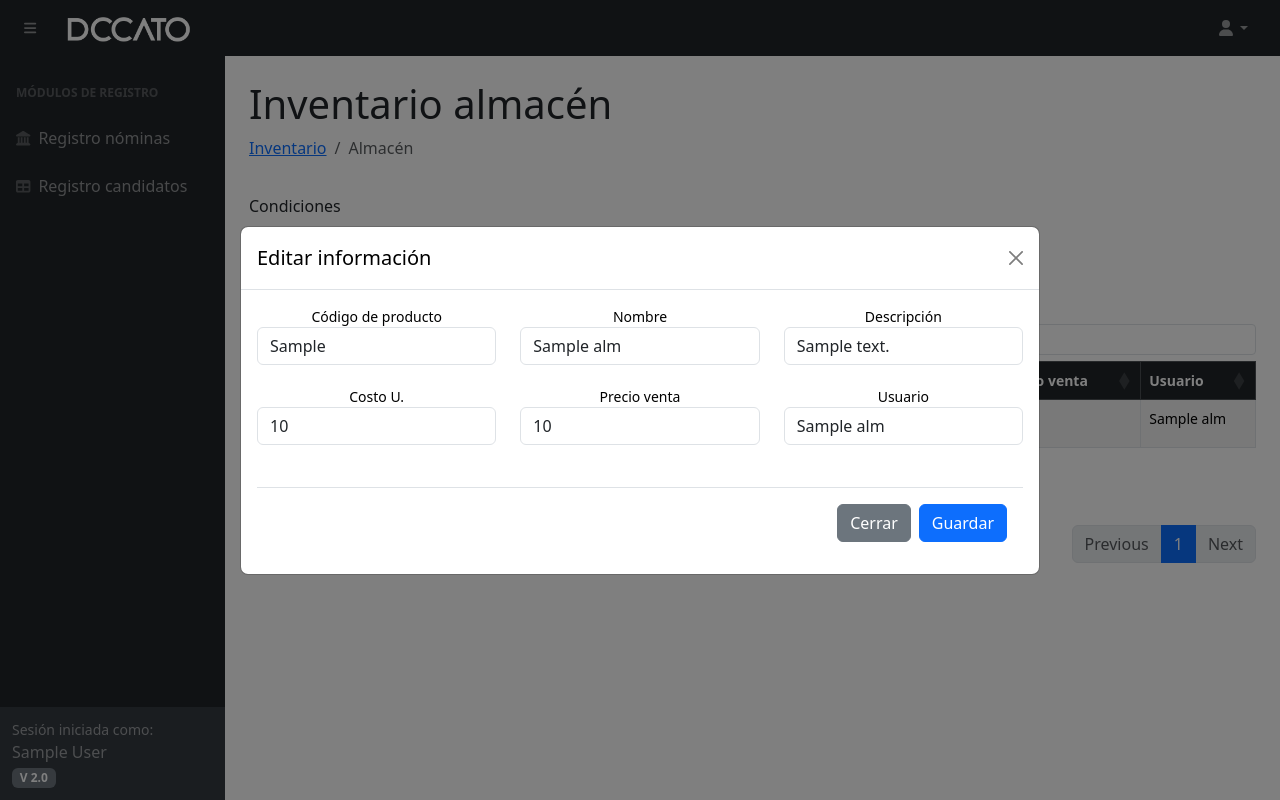
After one commit to JuanGon8/DCCato, a PHP site: page /inventario_al.php in a window 1280 px wide, after a click that opens the changed part. The commit adds this page. Run offline with PHP 8.4, Linux system fonts and the light colour scheme; the visitor is signed in with stand-in values (Sample User, id 1); tables that the repository leaves empty or names only in its code hold one stand-in row (values such as "Sample post"); some libraries are stand-ins or nearby versions.

Commit message:
Inv RH-Almacén
se añadieron los las vistas de inventario de RH y almacén.

```diff
--- a/departamentos.php
+++ b/departamentos.php
@@ -104,9 +104,6 @@ include 'navbar.php';
                                                 <button type="button" class="btn btn-outline-danger btn-sm" onclick="eliminarRegistro(<?php echo $row['id']; ?>)">
                                                     <i class="fa-solid fa-trash"></i>
                                                 </button>
-                                                <button type="button" class="btn btn-outline-info btn-sm" onclick="moverRepse(<?php echo $row['id']; ?>)" title="Mover a REPSE">
-                                                    <i class="fa-solid fa-arrow-right"></i>
-                                                </button>
                                                 <div class="modal modal-lg fade" id="exampleModal_<?php echo $row['id']; ?>" tabindex="0" aria-labelledby="exampleModalLabel" aria-hidden="true">
                                                     <div class="modal-dialog modal-dialog-centered">
                                                         <div class="modal-content">
--- a/eliminar_registro.php
+++ b/eliminar_registro.php
@@ -17,13 +17,13 @@ if ($conn->connect_error) {
 $codigo = $_GET['codigo'];
 
 // Prepara y ejecuta la consulta SQL para mover el registro a la tabla "reclutamiento_baja"
-$sql = "INSERT INTO reclutamiento_baja SELECT * FROM reclutamiento WHERE codigo = ?";
+$sql = "INSERT INTO reclutamiento_baja SELECT codigo, fecha_alta, ap_pat, ap_mat, nombre, ubicacion, salario_diario, sbc, departamento, turno, nss, rfc, curp, sexo, fecha_nac, puesto, entidad, cp, estado_civil, e_banco, n_ecuenta, suc_epago, imss_pat FROM reclutamiento WHERE codigo = ?";
 if ($stmt = $conn->prepare($sql)) {
     $stmt->bind_param("i", $codigo); // "i" indica un entero (cambia si el campo no es un entero)
 
     if ($stmt->execute()) {
         // Registro movido con éxito
-        echo "Registro movido a la tabla reclutamiento_baja con éxito. window.location.href = 'bajas.php';";
+        echo "Registro movido a la tabla reclutamiento_baja con éxito.";
     } else {
         echo "Error al mover el registro: " . $stmt->error;
     }
--- /dev/null
+++ b/inventario_al.php
@@ -0,0 +1,157 @@
+<?php
+session_start();
+require 'conexion.php';
+
+if (!isset($_SESSION['id'])) {
+    header("Location: index.php");
+}
+$tipo_usuario = $_SESSION['tipo_usuario'];
+$sql3 = "SELECT * FROM inv_alm";
+$resultado13 = $mysqli->query($sql3);
+?>
+<?php
+include 'navbar.php';
+?>
+<div id="layoutSidenav_content">
+    <main>
+        <link href="datatables/DataTables-1.13.7/css/dataTables.bootstrap5.min.css" rel="stylesheet">
+        <link href="datatables/AutoFill-2.6.0/css/autoFill.bootstrap5.css" rel="stylesheet">
+        <link href="datatables/Buttons-2.4.2/css/buttons.bootstrap5.min.css" rel="stylesheet">
+        <link href="datatables/ColReorder-1.7.0/css/colReorder.bootstrap5.min.css" rel="stylesheet">
+        <link href="datatables/DateTime-1.5.1/css/dataTables.dateTime.min.css" rel="stylesheet">
+        <link href="datatables/FixedColumns-4.3.0/css/fixedColumns.bootstrap5.min.css" rel="stylesheet">
+        <link href="datatables/FixedHeader-3.4.0/css/fixedHeader.bootstrap5.min.css" rel="stylesheet">
+        <link href="datatables/KeyTable-2.11.0/css/keyTable.bootstrap5.min.css" rel="stylesheet">
+        <link href="datatables/Responsive-2.5.0/css/responsive.bootstrap5.min.css" rel="stylesheet">
+        <link href="datatables/RowGroup-1.4.1/css/rowGroup.bootstrap5.min.css" rel="stylesheet">
+        <link href="datatables/RowReorder-1.4.1/css/rowReorder.bootstrap5.min.css" rel="stylesheet">
+        <link href="datatables/Scroller-2.3.0/css/scroller.bootstrap5.min.css" rel="stylesheet">
+        <link href="datatables/SearchBuilder-1.6.0/css/searchBuilder.bootstrap5.min.css" rel="stylesheet">
+        <link href="datatables/SearchPanes-2.2.0/css/searchPanes.bootstrap5.min.css" rel="stylesheet">
+        <link href="datatables/Select-1.7.0/css/select.bootstrap5.min.css" rel="stylesheet">
+        <link href="datatables/StateRestore-1.3.0/css/stateRestore.bootstrap5.min.css" rel="stylesheet">
+
+        <script src="datatables/jQuery-3.7.0/jquery-3.7.0.min.js"></script>
+        <script src="datatables/JSZip-3.10.1/jszip.min.js"></script>
+        <script src="datatables/pdfmake-0.2.7/pdfmake.min.js"></script>
+        <script src="datatables/pdfmake-0.2.7/vfs_fonts.js"></script>
+        <script src="datatables/DataTables-1.13.7/js/jquery.dataTables.min.js"></script>
+        <script src="datatables/DataTables-1.13.7/js/dataTables.bootstrap5.min.js"></script>
+        <script src="datatables/AutoFill-2.6.0/js/dataTables.autoFill.min.js"></script>
+        <script src="datatables/AutoFill-2.6.0/js/autoFill.bootstrap5.min.js"></script>
+        <script src="datatables/Buttons-2.4.2/js/dataTables.buttons.min.js"></script>
+        <script src="datatables/Buttons-2.4.2/js/buttons.bootstrap5.min.js"></script>
+        <script src="datatables/Buttons-2.4.2/js/buttons.colVis.min.js"></script>
+        <script src="datatables/Buttons-2.4.2/js/buttons.html5.min.js"></script>
+        <script src="datatables/Buttons-2.4.2/js/buttons.print.min.js"></script>
+        <script src="datatables/ColReorder-1.7.0/js/dataTables.colReorder.min.js"></script>
+        <script src="datatables/DateTime-1.5.1/js/dataTables.dateTime.min.js"></script>
+        <script src="datatables/FixedColumns-4.3.0/js/dataTables.fixedColumns.min.js"></script>
+        <script src="datatables/FixedHeader-3.4.0/js/dataTables.fixedHeader.min.js"></script>
+        <script src="datatables/KeyTable-2.11.0/js/dataTables.keyTable.min.js"></script>
+        <script src="datatables/Responsive-2.5.0/js/dataTables.responsive.min.js"></script>
+        <script src="datatables/Responsive-2.5.0/js/responsive.bootstrap5.js"></script>
+        <script src="datatables/RowGroup-1.4.1/js/dataTables.rowGroup.min.js"></script>
+        <script src="datatables/RowReorder-1.4.1/js/dataTables.rowReorder.min.js"></script>
+        <script src="datatables/Scroller-2.3.0/js/dataTables.scroller.min.js"></script>
+        <script src="datatables/SearchBuilder-1.6.0/js/dataTables.searchBuilder.min.js"></script>
+        <script src="datatables/SearchBuilder-1.6.0/js/searchBuilder.bootstrap5.min.js"></script>
+        <script src="datatables/SearchPanes-2.2.0/js/dataTables.searchPanes.min.js"></script>
+        <script src="datatables/SearchPanes-2.2.0/js/searchPanes.bootstrap5.min.js"></script>
+        <script src="datatables/Select-1.7.0/js/dataTables.select.min.js"></script>
+        <script src="datatables/StateRestore-1.3.0/js/dataTables.stateRestore.min.js"></script>
+        <script src="datatables/StateRestore-1.3.0/js/stateRestore.bootstrap5.min.js"></script>
+
+        <script src="main.js"></script>
+        <div class="container-fluid px-4">
+            <h1 class="mt-4">Inventario almacén</h1>
+            <ol class="breadcrumb mb-4">
+                <li class="breadcrumb-item"><a href="">Inventario</a></li>
+                <li class="breadcrumb-item active">Almacén</li>
+            </ol>
+            <div class="table-responsive">
+                <table class="table table-striped table-bordered" id="example11" width="100%" cellspacing="0">
+                    <thead class="table-dark">
+                        <tr class="tdh">
+                            <th class="acciones">Acciones</th>
+                            <th>Código de producto</th>
+                            <th>Nombre</th>
+                            <th>Descripción</th>
+                            <th>Costo U.</th>
+                            <th>Precio venta</th>
+                            <th>Usuario</th>
+                        </tr>
+                    </thead>
+                    <tbody>
+                        <?php while ($row = $resultado13->fetch_assoc()) { ?>
+                            <tr id="row_<?php echo $row['codigo_pro']; ?>">
+                                <td class="tdh">
+                                    <button type="button" class="btn btn-outline-warning btn-sm" data-bs-toggle="modal" data-bs-target="#exampleModal_<?php echo $row['codigo_pro']; ?>">
+                                        <i class="fa-solid fa-pencil"></i>
+                                    </button>
+                                    <button type="button" class="btn btn-outline-danger btn-sm" onclick="eliminarRegistro(<?php echo $row['codigo_pro']; ?>)">
+                                        <i class="fa-solid fa-trash"></i>
+                                    </button>
+                                    <div class="modal modal-lg fade" id="exampleModal_<?php echo $row['codigo_pro']; ?>" tabindex="0" aria-labelledby="exampleModalLabel" aria-hidden="true">
+                                        <div class="modal-dialog modal-dialog-centered">
+                                            <div class="modal-content">
+                                                <div class="modal-header">
+                                                    <h1 class="modal-title fs-5" id="exampleModalLabel">Editar información</h1>
+                                                    <button type="button" class="btn-close" data-bs-dismiss="modal" aria-label="Close"></button>
+                                                </div>
+                                                <div class="modal-body">
+                                                    <form method="POST" action="update_u.php" enctype="multipart/form-data">
+                                                        <div class="row">
+                                                            <input type="hidden" name="id" value="<?php echo $row['codigo_pro']; ?>">
+                                                            <div class="col">
+                                                                <label for="codigo_pro">Código de producto</label>
+                                                                <input class="form-control inputwidth" type="text" name="codigo_pro" value="<?php echo $row['codigo_pro']; ?>">
+                                                            </div>
+                                                            <div class="col">
+                                                                <label for="nombrep">Nombre</label>
+                                                                <input class="form-control inputwidth" type="text" name="nombrep" value="<?php echo $row['nombrep']; ?>">
+                                                            </div>
+                                                            <div class="col">
+                                                                <label for="descripcion">Descripción</label>
+                                                                <input class="form-control inputwidth" type="text" name="descripcion" value="<?php echo $row['descripcion']; ?>">
+                                                            </div>
+                                                        </div>
+                                                        <br>
+                                                        <div class="row">
+                                                            <div class="col">
+                                                                <label for="costou">Costo U.</label>
+                                                                <input class="form-control inputwidth" type="text" name="costou" value="<?php echo $row['costou']; ?>">
+                                                            </div>
+                                                            <div class="col">
+                                                                <label for="preciou">Precio venta</label>
+                                                                <input class="form-control inputwidth" type="text" name="preciou" value="<?php echo $row['preciou']; ?>">
+                                                            </div>
+                                                            <div class="col">
+                                                                <label for="nombreu">Usuario</label>
+                                                                <input class="form-control inputwidth" type="text" name="nombreu" value="<?php echo $row['nombreu']; ?>">
+                                                            </div>
+                                                        </div><br> <br>
+                                                        <div class="modal-footer">
+                                                            <button type="button" class="btn btn-secondary" data-bs-dismiss="modal">Cerrar</button>
+                                                            <input type="submit" value="Guardar" class="btn btn-primary submitbutton" id="liveAlertBtn">
+                                                        </div>
+                                                    </form>
+                                                </div>
+                                            </div>
+                                        </div>
+                                    </div>
+                                </td>
+                                <td><?php echo $row['codigo_pro']; ?></td>
+                                <td><?php echo $row['nombrep']; ?></td>
+                                <td><?php echo $row['descripcion']; ?></td>
+                                <td>$<?php echo $row['costou']; ?></td>
+                                <td>$<?php echo $row['preciou']; ?></td>
+                                <td><?php echo $row['nombreu']; ?></td>
+                            </tr>
+                        <?php } ?>
+                    </tbody>
+                </table>
+            </div>
+        </div>
+    </main>
+</div>
--- a/main.js
+++ b/main.js
@@ -385,7 +385,7 @@ $(document).ready(function() {
 });
 
 $(document).ready(function() {
-  $('#example2').DataTable({
+  var table = $('#example2').DataTable({
     language: {
       "buttons":{
         "colvis": "Ocultar / Mostrar",
@@ -402,6 +402,8 @@ $(document).ready(function() {
     },
     responsive: true,
     dom: 'QBfrtilp',
+    pageLength: 10,  // Establece el número de registros a mostrar inicialmente a 20
+    order: [[2, 'desc']],
     // select: {
     //   style: 'os',
     //   info: false
--- a/navbar.php
+++ b/navbar.php
@@ -29,6 +29,7 @@
 ?>
 <!DOCTYPE html>
 <html lang="en">
+
 <head>
     <meta charset="utf-8" />
     <meta http-equiv="X-UA-Compatible" content="IE=edge" />
@@ -45,13 +46,14 @@
     <script src="https://cdn.jsdelivr.net/npm/bootstrap@5.3.2/dist/js/bootstrap.bundle.min.js" integrity="sha384-C6RzsynM9kWDrMNeT87bh95OGNyZPhcTNXj1NW7RuBCsyN/o0jlpcV8Qyq46cDfL" crossorigin="anonymous"></script>
     <script src="js/scripts.js"></script>
 </head>
+
 <body class="sb-nav-fixed">
     <nav class="sb-topnav navbar navbar-expand navbar-dark bg-dark">
         <!-- Sidebar Toggle-->
         <button class="btn btn-link btn-sm order-1 order-lg-0 me-4 me-lg-0 ml-2" style="margin-left: 15px;" id="sidebarToggle" href="#!"><i class="fas fa-bars"></i></button>
 
         <!-- Navbar Brand-->
-            <a class="navbar-brand ps-3" href="registro_nominas.php"><img src="assets/img/dccato.png" class="logonav"alt=""></a>
+        <a class="navbar-brand ps-3" href="registro_nominas.php"><img src="assets/img/dccato.png" class="logonav" alt=""></a>
         <!-- Navbar Search-->
         <form class="d-none d-md-inline-block form-inline ms-auto me-0 me-md-3 my-2 my-md-0">
             <div class="input-group">
@@ -79,14 +81,16 @@
                             <div class="sb-nav-link-icon">
                                 <i class="fa-solid fa-landmark"></i>
                             </div>
-								Registro nóminas</a>
+                            Registro nóminas
+                        </a>
                         <a class="nav-link" href="registro_candidatos.php">
                             <div class="sb-nav-link-icon">
                                 <i class="fas fa-table"></i>
                             </div>
-								Registro candidatos</a>
+                            Registro candidatos
+                        </a>
 
-                            <?php if($depto == "Recursos humanos" || $depto == "Sistemas") {?>
+                        <?php if ($depto == "Recursos humanos" || $depto == "Sistemas") { ?>
                             <div class="sb-sidenav-menu-heading">Recursos humanos</div>
                             <a class="nav-link collapsed" href="#" data-bs-toggle="collapse" data-bs-target="#collapseGestion" aria-expanded="false" aria-controls="collapseGestion">
                                 <div class="sb-nav-link-icon"><i class="fa-solid fa-users"></i></div>
@@ -96,13 +100,13 @@
                             <div class="collapse" id="collapseGestion" aria-labelledby="headingOne" data-bs-parent="#sidenavAccordion">
                                 <nav class="sb-sidenav-menu-nested nav">
                                     <a class="nav-link" href="control_expedientes.php"><i class="fa-solid fa-check"></i>&nbsp; Control de expedientes</a>
-                                            <a class="nav-link" href="uniformes.php"><i class="fa-solid fa-person-military-rifle"></i>&nbsp;    Uniformes</a>
-                                            <a class="nav-link" href="repse.php"><i class="fa-solid fa-hammer"></i>&nbsp;    REPSE</a>
+                                    <a class="nav-link" href="uniformes.php"><i class="fa-solid fa-person-military-rifle"></i>&nbsp; Uniformes</a>
+                                    <a class="nav-link" href="repse.php"><i class="fa-solid fa-hammer"></i>&nbsp; REPSE</a>
                                 </nav>
                             </div>
                         <?php } ?>
 
-                            <?php if($tipo_usuario == 1 || $tipo_usuario == 2) {?>
+                        <?php if ($tipo_usuario == 1 || $tipo_usuario == 2) { ?>
                             <div class="sb-sidenav-menu-heading">Alta de catálogos</div>
                             <a class="nav-link collapsed" href="#" data-bs-toggle="collapse" data-bs-target="#collapseAlta" aria-expanded="false" aria-controls="collapseAlta">
                                 <div class="sb-nav-link-icon"><i class="fa-solid fa-archive"></i></div>
@@ -117,8 +121,26 @@
                                 </nav>
                             </div>
                         <?php } ?>
-
-                            <?php if($tipo_usuario == 1) {?>
+                        <?php if ($depto == "Sistemas" || $depto == "Almacen" || $depto == "Recursos humanos") { ?>
+                            <div class="sb-sidenav-menu-heading">Inventario</div>
+                            <?php if ($depto == "Sistemas" || $depto == "Almacen") { ?>
+                                <a class="nav-link" href="inventario_al.php">
+                                    <div class="sb-nav-link-icon">
+                                        <i class="fa-solid fa-landmark"></i>
+                                    </div>
+                                    Inv. Almacén
+                                </a>
+                            <?php } ?>
+                            <?php if ($depto == "Sistemas" || $depto == "Recursos humanos") { ?>
+                                <a class="nav-link" href="inventario_rh.php">
+                                    <div class="sb-nav-link-icon">
+                                        <i class="fa-solid fa-shirt"></i>
+                                    </div>
+                                    Inv. Recursos humanos
+                                </a>
+                            <?php } ?>
+                        <?php } ?>
+                        <?php if ($depto == "Sistemas") { ?>
                             <div class="sb-sidenav-menu-heading">Menú administrador</div>
                             <a class="nav-link collapsed" href="#" data-bs-toggle="collapse" data-bs-target="#collapseAdmin" aria-expanded="false" aria-controls="collapseAdmin">
                                 <div class="sb-nav-link-icon"><i class="fa-solid fa-cogs"></i></div>
```
Also changed, not shown: inventario_rh.php (added, +72 -0 lines), registro_nominas.php (+47 -47 lines), ubicaciones.php (indentation only). Lines whose indentation alone changed are shown as unchanged.
